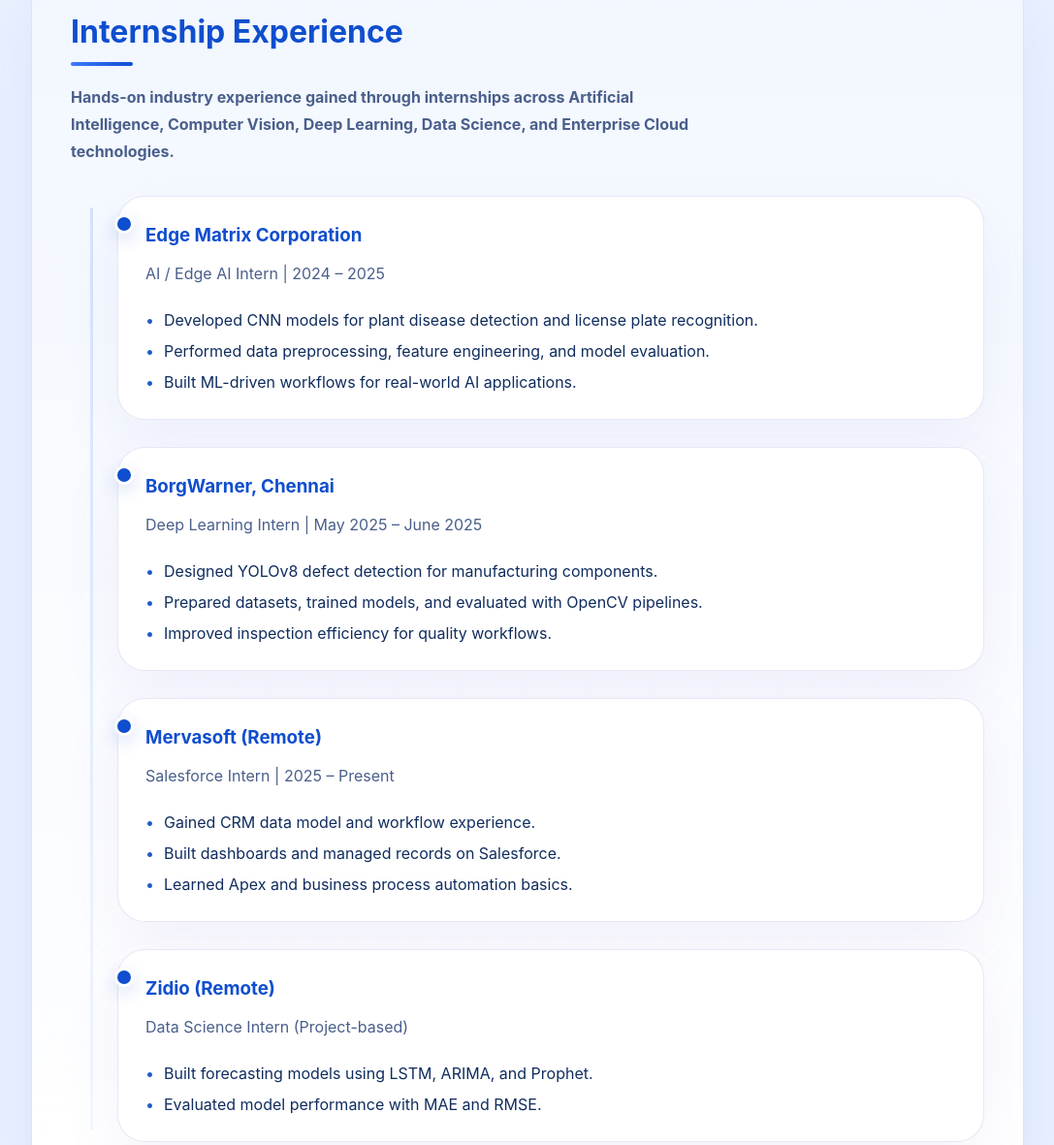
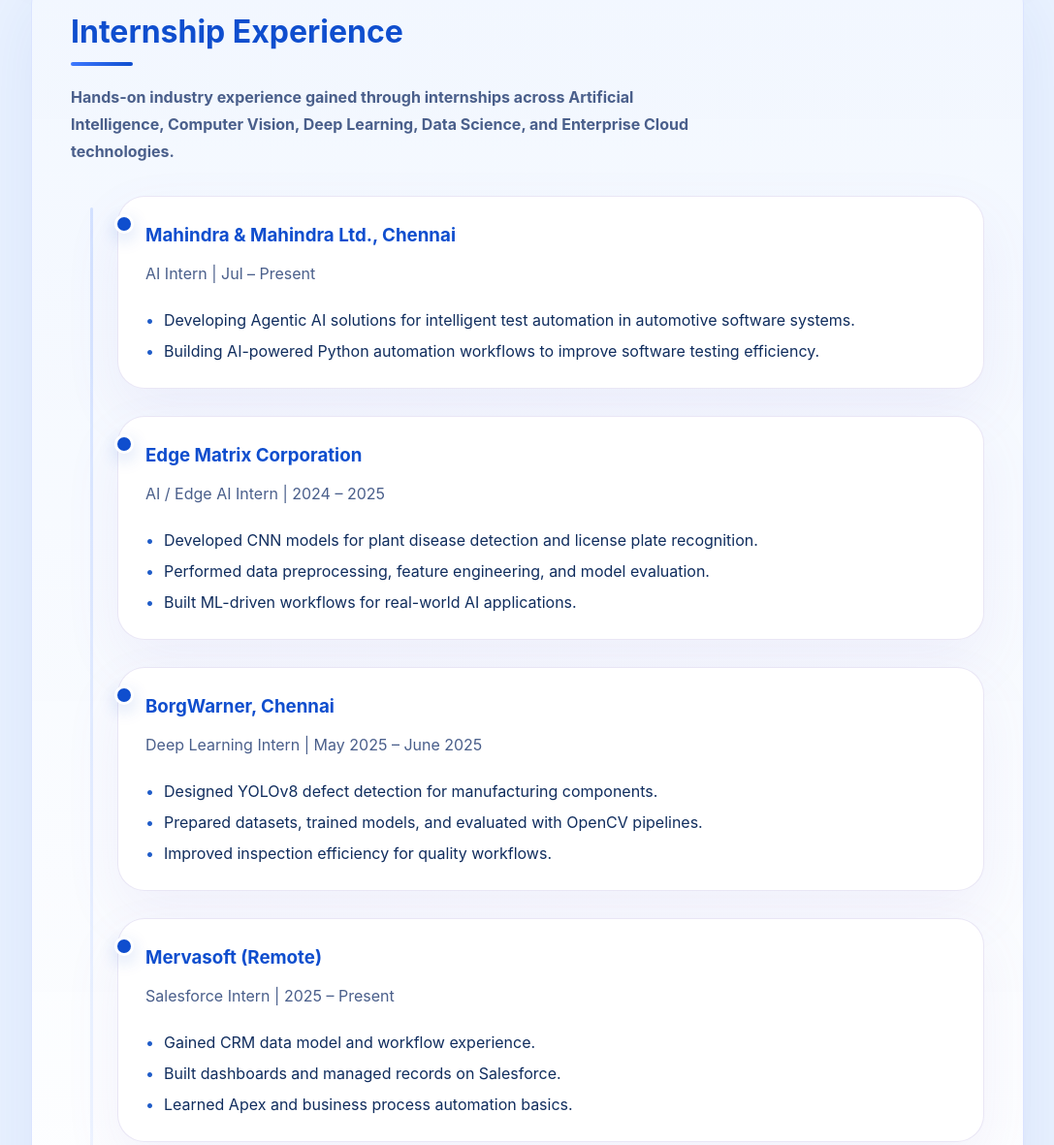
Before and after one commit to bhavyasrik09/bhavyasri-portfolio, a plain HTML site: page index.html in a window 1280 px wide. Shown: the part 5883-7064 px from the top of the page at 97% size, without its empty margins (96-1183 px from the left). Drawn offline with nearby package versions, Linux system fonts and the light colour scheme.

Commit message:
Update Mahindra internship entry

```diff
--- a/index.html
+++ b/index.html
@@ -265,6 +265,14 @@
             </div>
             <div class="experience-grid">
                 <div class="experience-card">
+                    <h3>Mahindra & Mahindra Ltd., Chennai</h3>
+                    <p>AI Intern | Jul – Present</p>
+                    <ul>
+                        <li>Developing Agentic AI solutions for intelligent test automation in automotive software systems.</li>
+                        <li>Building AI-powered Python automation workflows to improve software testing efficiency.</li>
+                    </ul>
+                </div>
+                <div class="experience-card">
                     <h3>Edge Matrix Corporation</h3>
                     <p>AI / Edge AI Intern | 2024 – 2025</p>
                     <ul>
```
